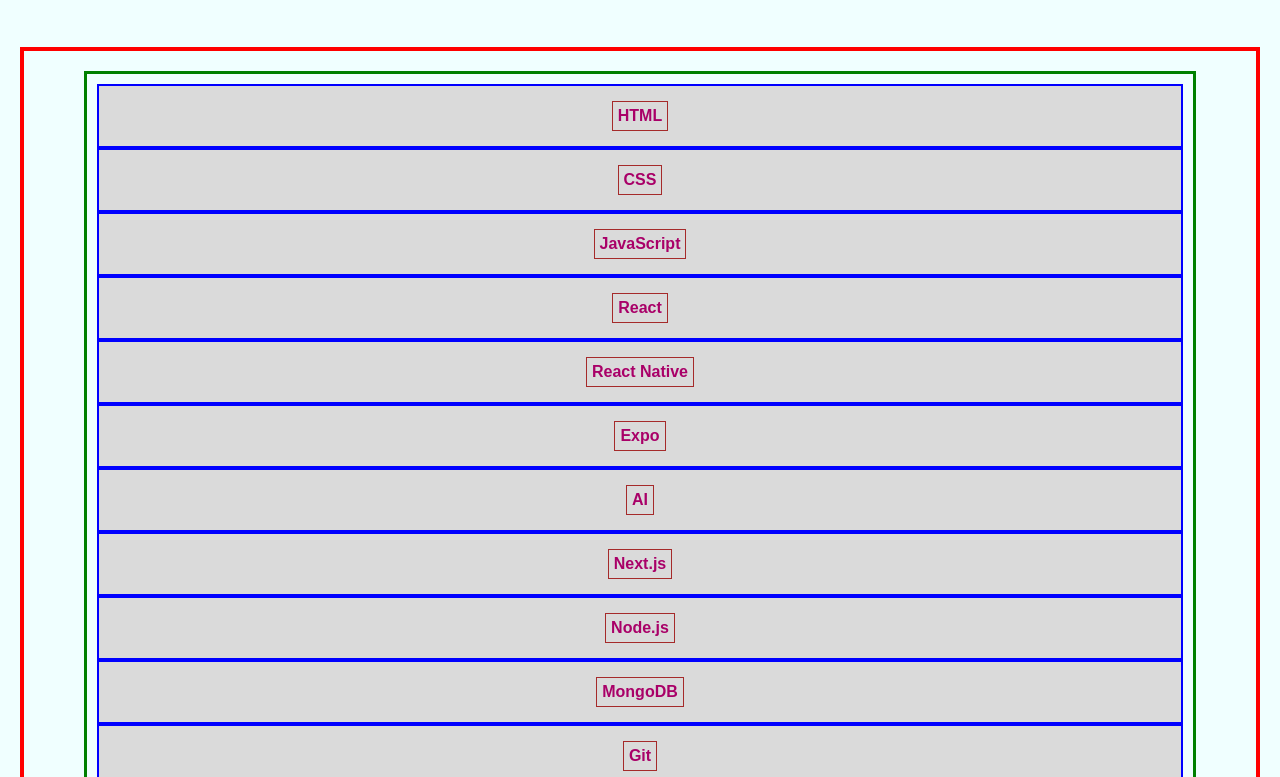
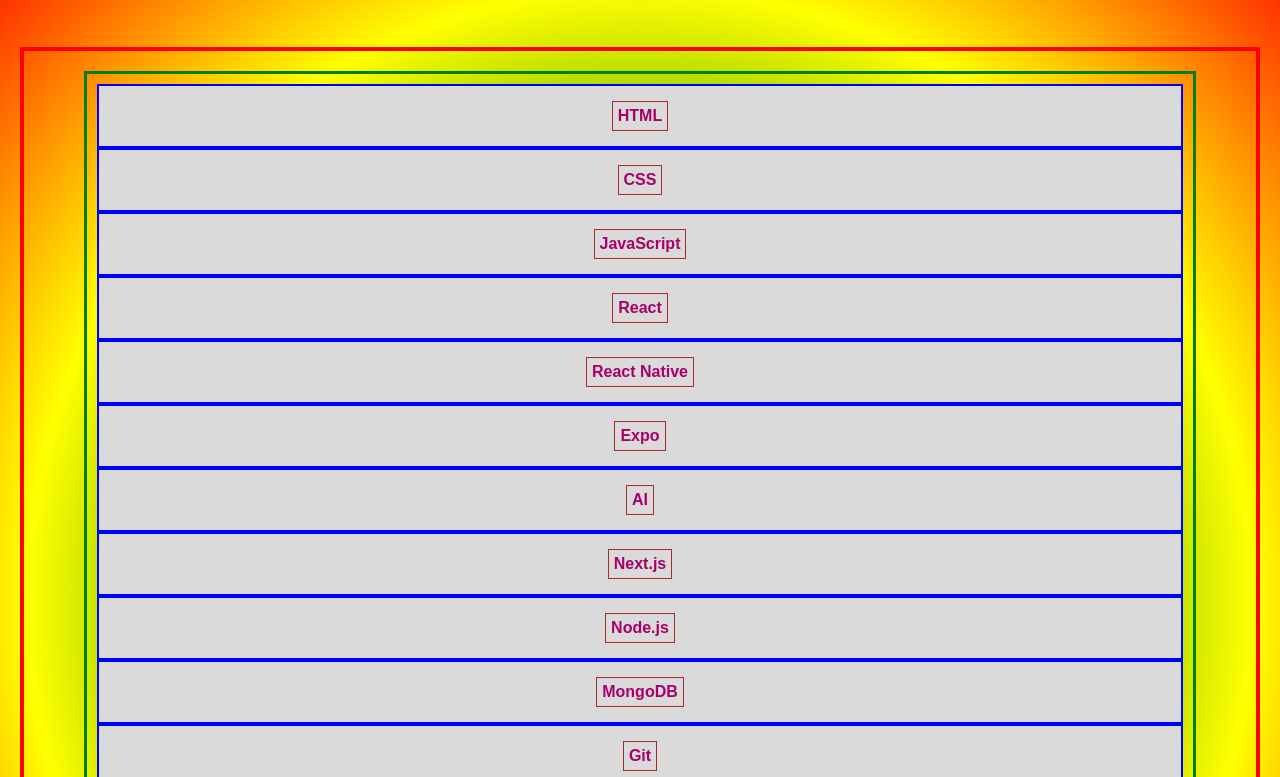
Before and after one commit to DamonBinghamcodes/FreeCodeCamp-Notes, a plain HTML site: page index.html in a window 1280 px wide. Shown: the part 90-867 px from the top of the page. Drawn offline with Linux system fonts and the light colour scheme.

Commit message:
Update styles.css
Applies background gradient (radial).

```diff
--- a/styles.css
+++ b/styles.css
@@ -5,7 +5,7 @@
 
 body {
     font-family: Arial, Helvetica, sans-serif;
-    background-color: azure;
+    background: radial-gradient(circle, green 30%,  yellow, red);
 }
 
 .hero-title {
```
